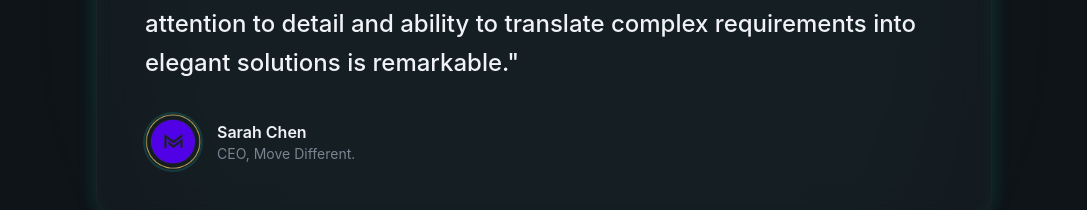
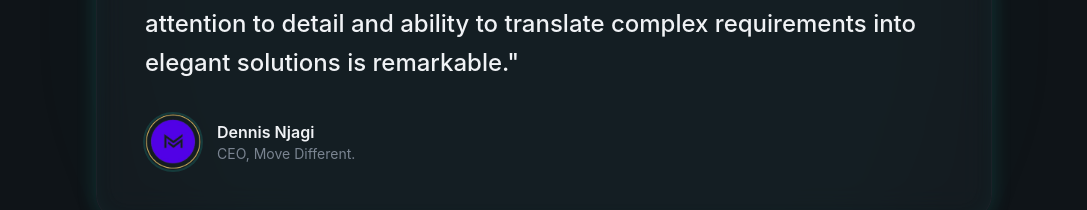
Before and after one commit to Leevy-Otieno/personal_portfolio, a React (Vite) app: page / in a window 1280 px wide. Shown: the part 4810-5020 px from the top of the page, without its empty margins (96-1183 px from the left). Built offline with nearby package versions, Linux system fonts and the light colour scheme.

Commit message:
secondavatar

```diff
--- a/src/sections/Testimonials.jsx
+++ b/src/sections/Testimonials.jsx
@@ -5,7 +5,7 @@ const testimonials = [
   {
     quote:
       "Leevy is one of the most talented engineers I've worked with. His attention to detail and ability to translate complex requirements into elegant solutions is remarkable.",
-    author: "Sarah Chen",
+    author: "Dennis Njagi",
     role: "CEO, Move Different.",
     avatar:
       "/avatars/Mdlogo.png",
@@ -13,18 +13,18 @@ const testimonials = [
   {
     quote:
       "Working with Leevy was a game-changer for our project. He delivered ahead of schedule with code quality that set a new standard for our team.",
-    author: "Michael Rodriguez",
-    role: "Product Manager, Digital Solutions",
+    author: "Hillary",
+    role: "Social Worker, NRCF",
     avatar:
-      "https://images.unsplash.com/photo-1472099645785-5658abf4ff4e?w=100&h=100&fit=crop",
+      "/avatars/NRCFlogo.png",
   },
   {
     quote:
       "Leevy's expertise in React and TypeScript helped us rebuild our entire frontend in record time. His architectural decisions continue to pay dividends.",
-    author: "Emily Watson",
-    role: "Engineering Lead, StartUp Labs",
+    author: "Joyce",
+    role: "CEO, Joyce Perfumier",
     avatar:
-      "https://images.unsplash.com/photo-1438761681033-6461ffad8d80?w=100&h=100&fit=crop",
+      "/avatars/JoycePerfumier.jpg",
   },
   {
     quote:
```
Also changed, not shown: public/avatars/JoycePerfumier.jpg (added), public/avatars/NRCFlogo.png (added).
